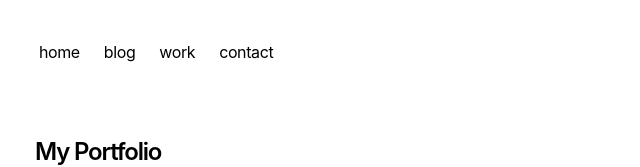
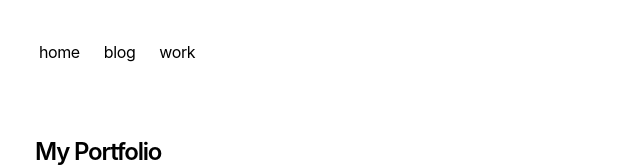
Before and after one commit to MazaaLazaa/website-dn, a Next.js app: page / in a window 1280 px wide. Shown: the top 167 px of the page, without its empty margins (317-957 px from the left). Built offline with nearby package versions, Linux system fonts and the light colour scheme.

Commit message:
Update nav.tsx

```diff
--- a/app/components/nav.tsx
+++ b/app/components/nav.tsx
@@ -9,9 +9,6 @@ const navItems = {
   },
   '/work': {
     name: 'work',
-  },
-  '/contact': {
-    name: 'contact',
   },
 }
 
```
